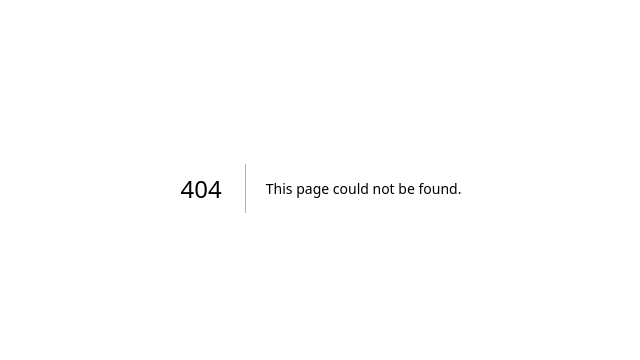
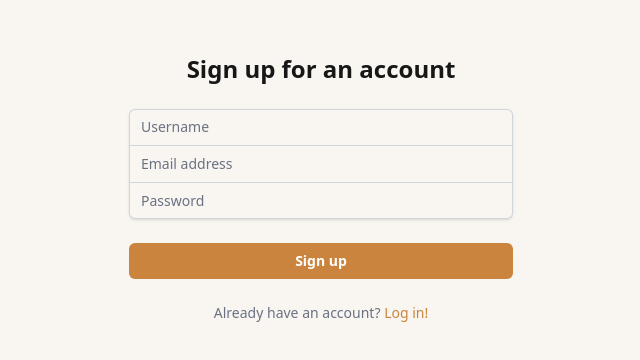
Before and after one commit to noravitkai/random-acts-of-kindness-ui, a Next.js app: page /register in a window 1280 px wide. Before the commit this address had no page. Shown: the part 212-572 px from the top of the page, without its empty margins (319-959 px from the left). Built offline with nearby package versions, Linux system fonts and the light colour scheme.

Commit message:
Add user registration flow
Added a signup page with form validation and redirection, a useRegister hook to manage registration calls and errors, a User interface for type safety, and a fetcher utility to centralize network requests and JSON handling.

```diff
--- /dev/null
+++ b/src/app/(auth)/register/page.tsx
@@ -0,0 +1,153 @@
+"use client";
+
+import { useState, useCallback, ChangeEvent, FormEvent } from "react";
+import { useRegister, RegisterData } from "@/hooks/auth/useRegister";
+import Link from "next/link";
+import { useRouter } from "next/navigation";
+
+/**
+ * Render the signup form and handle the registration flow
+ * Manage form state, perform client-side validation, and call the registration API
+ */
+export default function RegisterPage() {
+  const { register, error: serverError } = useRegister(); // Rename hook's error to serverError so it doesn't clash with form errors
+  const router = useRouter(); // Router for redirection after successful registration
+
+  // Form data state
+  const [formData, setFormData] = useState<RegisterData>({
+    username: "",
+    email: "",
+    password: "",
+  });
+  // Form error state
+  const [errors, setErrors] = useState<
+    Partial<Record<keyof RegisterData, string>>
+  >({});
+
+  /**
+   * Handle input changes by updating formData
+   * Prevent recreating this handler on render via useCallback
+   */
+  const handleInputChange = useCallback((e: ChangeEvent<HTMLInputElement>) => {
+    // Extract field name and value from the event
+    const { name, value } = e.target;
+    setFormData((f) => ({ ...f, [name]: value }));
+  }, []);
+
+  /**
+   * Validate input fields and set error messages
+   * TODO: Move these rules into a shared helper for reuse?
+   */
+  const validateForm = () => {
+    const newErrors: typeof errors = {};
+    if (!formData.username) newErrors.username = "Please provide a username.";
+    else if (formData.username.length < 2)
+      newErrors.username = "Username must be at least 2 characters.";
+    if (!formData.email) newErrors.email = "Please provide an email.";
+    else if (!/\S+@\S+\.\S+/.test(formData.email))
+      newErrors.email = "Email format is invalid.";
+    if (!formData.password) newErrors.password = "Password is required.";
+    else if (formData.password.length < 6)
+      newErrors.password = "Password must be at least 6 characters.";
+    else if (formData.password.length > 20)
+      newErrors.password = "Password cannot exceed 20 characters.";
+
+    setErrors(newErrors);
+    return Object.keys(newErrors).length === 0;
+  };
+
+  /**
+   * Submit handler for the registration form
+   * Run validation, call register(), and redirect on success
+   */
+  const handleSubmit = async (e: FormEvent<HTMLFormElement>) => {
+    e.preventDefault();
+    if (!validateForm()) return;
+
+    try {
+      const user = await register(formData);
+      console.log("Registered user:", user);
+      router.push("/login");
+    } catch {
+      // TODO: Display UI feedback
+      console.log("Server error:", serverError);
+    }
+  };
+
+  return (
+    <>
+      <main>
+        <div className="flex min-h-screen items-center justify-center bg-background px-4 py-12">
+          <div className="w-full max-w-sm space-y-6">
+            <h2 className="text-center text-2xl font-bold text-foreground">
+              Sign up for an account
+            </h2>
+            <form className="space-y-6" onSubmit={handleSubmit}>
+              <div className="rounded-md shadow-sm ring-1 ring-inset ring-gray-300">
+                <input
+                  name="username"
+                  type="text"
+                  placeholder="Username"
+                  value={formData.username}
+                  onChange={handleInputChange}
+                  required
+                  className="relative block w-full rounded-t-md border-0 px-3 py-2 text-sm text-foreground placeholder:text-gray-500 focus:z-10 focus:outline-none focus:ring-1 focus:ring-primary"
+                />
+                {errors.username && (
+                  <p className="text-xs text-red-500">{errors.username}</p>
+                )}
+
+                <input
+                  name="email"
+                  type="email"
+                  placeholder="Email address"
+                  value={formData.email}
+                  onChange={handleInputChange}
+                  required
+                  className="relative block w-full border-t border-gray-300 px-3 py-2 text-sm text-foreground placeholder:text-gray-500 focus:z-10 focus:outline-none focus:ring-1 focus:ring-primary"
+                />
+                {errors.email && (
+                  <p className="text-xs text-red-500">{errors.email}</p>
+                )}
+
+                <input
+                  name="password"
+                  type="password"
+                  placeholder="Password"
+                  value={formData.password}
+                  onChange={handleInputChange}
+                  required
+                  className="relative block w-full rounded-b-md border-t border-gray-300 px-3 py-2 text-sm text-foreground placeholder:text-gray-500 focus:z-10 focus:outline-none focus:ring-1 focus:ring-primary"
+                />
+                {errors.password && (
+                  <p className="text-xs text-red-500">{errors.password}</p>
+                )}
+              </div>
+
+              <div>
+                <button
+                  type="submit"
+                  className="w-full rounded-md bg-primary px-4 py-2 text-sm font-semibold text-white transition ease-in-out duration-300 hover:bg-secondary focus:outline-none focus:ring-1 focus:ring-primary cursor-pointer"
+                >
+                  Sign up
+                </button>
+              </div>
+            </form>
+            {serverError && (
+              <p className="text-center text-sm text-red-500">{serverError}</p>
+            )}
+            <p className="text-center text-sm text-gray-500">
+              Already have an account?{" "}
+              <Link
+                href="/login"
+                className="font-medium text-primary transition duration-300 hover:text-secondary"
+              >
+                Log in!
+              </Link>
+            </p>
+          </div>
+        </div>
+      </main>
+    </>
+  );
+}
--- a/src/app/globals.css
+++ b/src/app/globals.css
@@ -1,13 +1,17 @@
 @import "tailwindcss";
 
 :root {
-  --background: #ffffff;
+  --background: #f9f5f1;
   --foreground: #171717;
+  --primary: #cb843e;
+  --secondary: #3c4e18;
 }
 
 @theme inline {
   --color-background: var(--background);
   --color-foreground: var(--foreground);
+  --color-primary: var(--primary);
+  --color-secondary: var(--secondary);
   --font-sans: var(--font-geist-sans);
   --font-mono: var(--font-geist-mono);
 }
@@ -24,3 +28,19 @@ body {
   color: var(--foreground);
   font-family: var(--font-sans), sans-serif;
 }
+
+html {
+  scroll-behavior: smooth;
+}
+
+@layer base {
+  input:-webkit-autofill,
+  input:-webkit-autofill:hover,
+  input:-webkit-autofill:focus,
+  input:-webkit-autofill:active {
+    -webkit-box-shadow: 0 0 0px 1000px inset var(--tw-bg-background) !important;
+    box-shadow: 0 0 0px 1000px inset var(--tw-bg-background) !important;
+    -webkit-text-fill-color: var(--tw-text-foreground) !important;
+    transition: background-color 5000s ease-in-out 0s;
+  }
+}
--- /dev/null
+++ b/src/hooks/auth/useRegister.ts
@@ -0,0 +1,47 @@
+import { useState } from "react";
+import { fetcher } from "@/utils/fetcher";
+import type { User } from "@/types/user";
+
+// Data sent to the server when user signs up
+export type RegisterData = {
+  username: string;
+  email: string;
+  password: string;
+};
+
+/**
+ * Register a new user
+ * Return register() and error
+ */
+export function useRegister() {
+  const [error, setError] = useState<string | null>(null); // Hold error messages
+
+  /**
+   * Call register API with form data
+   * @param data - registration details
+   * @returns the created User object
+   * @throws error with a message on failure
+   */
+  async function register(data: RegisterData): Promise<User> {
+    setError(null); // Reset error state
+    try {
+      const user = await fetcher<User>( // Send request
+        "http://localhost:4000/api/user/register",
+        {
+          method: "POST",
+          body: JSON.stringify(data),
+        }
+      );
+      if (!user) throw new Error("No user returned"); // Check if user is returned
+      return user;
+    } catch (error: unknown) {
+      // Catch any potential errors
+      console.error("Register error:", error);
+      const message = "The registration process failed. Try again, please.";
+      setError(message); // Update state to show error message in the form
+      throw new Error(message);
+    }
+  }
+
+  return { register, error };
+}
--- /dev/null
+++ b/src/types/user.ts
@@ -0,0 +1,7 @@
+export interface User {
+  id: string;
+  username: string;
+  email: string;
+  password?: string;
+  role: "user" | "admin";
+}
--- /dev/null
+++ b/src/utils/fetcher.ts
@@ -0,0 +1,31 @@
+// Helper to call fetch(), handle JSON, and surface errors
+
+/**
+ * A wrapper around fetch()
+ * @template T - the expected shape of the JSON response
+ * @param url - API endpoint to call
+ * @param init - extra options like method, body
+ * @returns the JSON body parsed as T or null if there's no content
+ */
+export async function fetcher<T>(
+  url: string,
+  init?: RequestInit
+): Promise<T | null> {
+  const response = await fetch(url, {
+    headers: { "Content-Type": "application/json" },
+    ...init,
+  });
+  if (!response.ok) {
+    let message = `Error ${response.status}`;
+    try {
+      const body = await response.json();
+      if (body.error) message = body.error;
+    } catch {}
+    throw new Error(message);
+  }
+  if (response.status === 204) {
+    return null;
+  }
+  const payload = await response.json();
+  return payload as T;
+}
```
